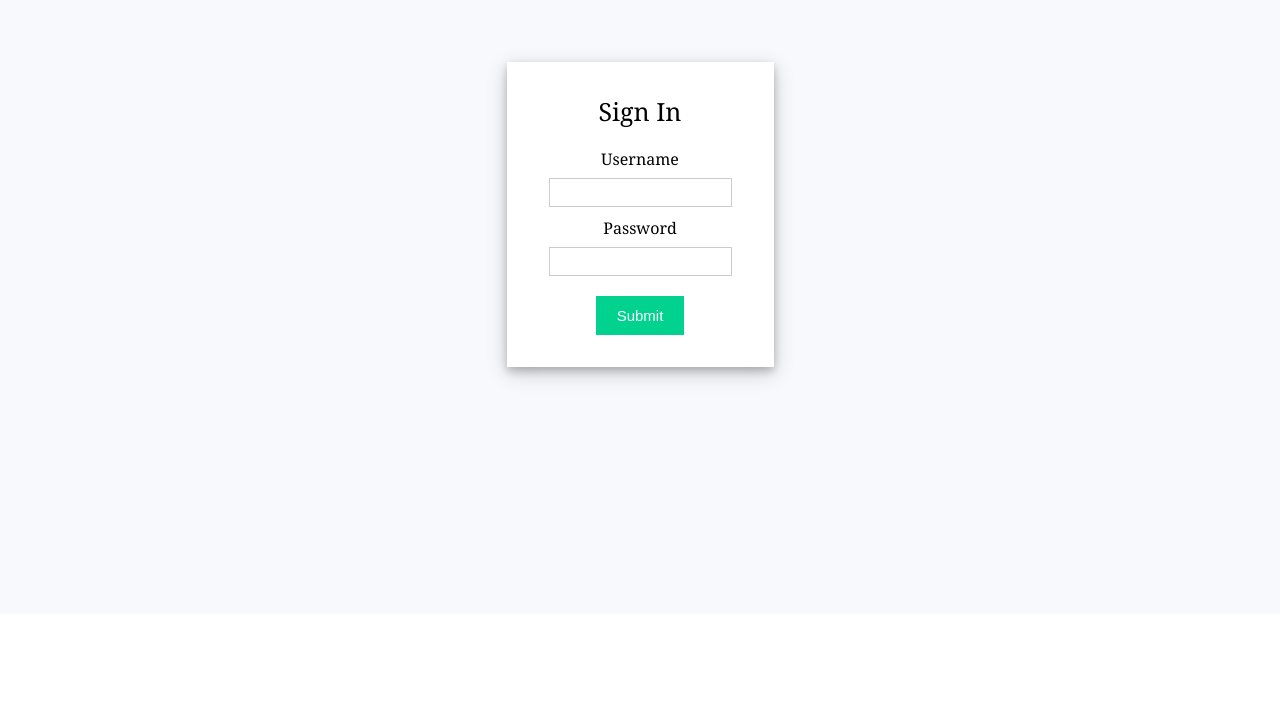
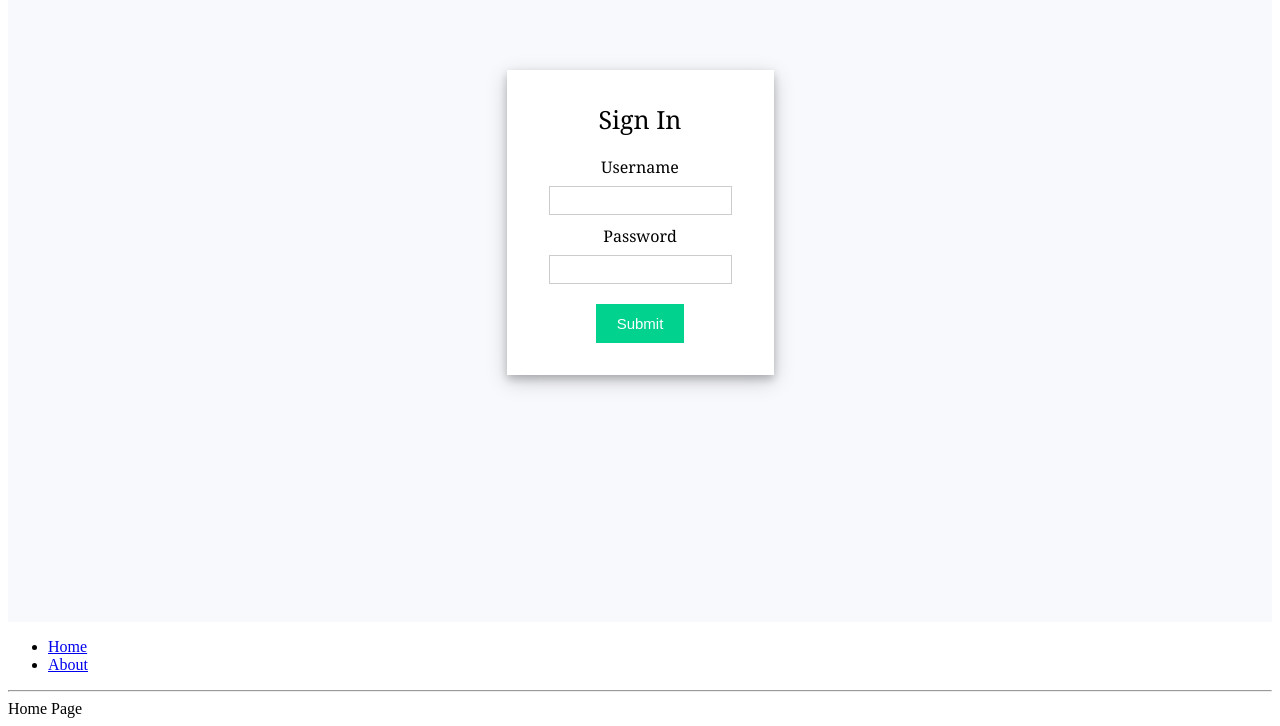
Before and after one commit to farrukh0913/React-Playground, a React (Create React App) app: page / in a window 1280 px wide. Shown: the part 186-912 px from the top of the page. Before the commit the page ends 800 px from the top, so only its background shows below. Built offline with nearby package versions, Linux system fonts and the light colour scheme.

Commit message:
navigations

```diff
--- a/src/App.js
+++ b/src/App.js
@@ -1,18 +1,22 @@
-import React from 'react';
+import * as React from 'react';
+import { Navigations } from './navigations';
+import { LoginPage } from "./login/login-page";
+import { Car, Icon } from "./elements";
 import logo from './logo.svg';
-import { FaBeer } from 'react-icons/fa';
-import { AiFillBug } from "react-icons/ai";
+// import { AiFillBug } from "react-icons/ai"; // icon
 import { FcApproval } from "react-icons/fc";
 import './App.css';
-import { Car, Icon } from "./elements";
-import { LoginPage } from "./login/login-page";
 
-function App() {
+export default function App() {
   return (
-    <div className="App">
-      {/* <div aria-label="Login Section"> <Header /> </div> */}
-      {/* <div className="car-section" aria-label="Car Section"> <Icon /> {Car()} </div> */}
-      <div aria-label="Login Section"> <LoginPage /> </div>
+    <div>
+      <div className="App">
+        {/* <div aria-label="Login Section"> <Header /> </div> */}
+        {/* <div className="car-section" aria-label="Car Section"> <Icon /> {Car()} </div> */}
+        <div aria-label="Login Section"> <LoginPage /> </div>
+      </div>
+
+      <div aria-label="Nagivation Section"> <Navigations /> </div>
     </div>
   );
 }
@@ -35,5 +39,3 @@
     <span> <h2 className="title"> Hello World! </h2> </span>
   </header>)
 }
-
-export default App;
--- /dev/null
+++ b/src/components/About.jsx
@@ -0,0 +1,7 @@
+import * as React from 'react';
+
+const About = () => {
+  return <div>About Page</div>;
+};
+
+export default About;
--- /dev/null
+++ b/src/components/Home.jsx
@@ -0,0 +1,7 @@
+import * as React from 'react';
+
+const Home = () => {
+  return <div>Home Page</div>;
+};
+
+export default Home;
--- a/src/index.js
+++ b/src/index.js
@@ -1,17 +1,14 @@
-import React from 'react';
-import ReactDOM from 'react-dom/client';
-import './index.css';
+import * as React from 'react';
+import { StrictMode } from 'react';
+import { createRoot } from 'react-dom/client';
+
 import App from './App';
-import reportWebVitals from './reportWebVitals';
 
-const root = ReactDOM.createRoot(document.getElementById('root'));
+const rootElement = document.getElementById('root');
+const root = createRoot(rootElement);
+
 root.render(
-  <React.StrictMode>
+  <StrictMode>
     <App />
-  </React.StrictMode>
+  </StrictMode>
 );
-
-// If you want to start measuring performance in your app, pass a function
-// to log results (for example: reportWebVitals(console.log))
-// or send to an analytics endpoint. Learn more: https://bit.ly/CRA-vitals
-reportWebVitals();
--- /dev/null
+++ b/src/navigations.jsx
@@ -0,0 +1,27 @@
+import * as React from 'react';
+import { BrowserRouter as Router, Routes, Link, Route } from 'react-router-dom';
+import About from './components/About';
+import Home from './components/Home';
+
+export function Navigations() {
+  return (
+    <Router>
+      <div>
+        <ul>
+          <li>
+            <Link to="/">Home</Link>
+          </li>
+          <li>
+            <Link to="/about">About</Link>
+          </li>
+        </ul>
+
+        <hr />
+        <Routes>
+          <Route exact path="/" element={<Home />} />
+          <Route path="/about" element={<About />} />
+        </Routes>
+      </div>
+    </Router>
+  );
+}
```
Also changed, not shown: src/login/login-page.jsx (renamed from src/login/login-page.js), 1 other file (tests, documents, lock files or other folders).
